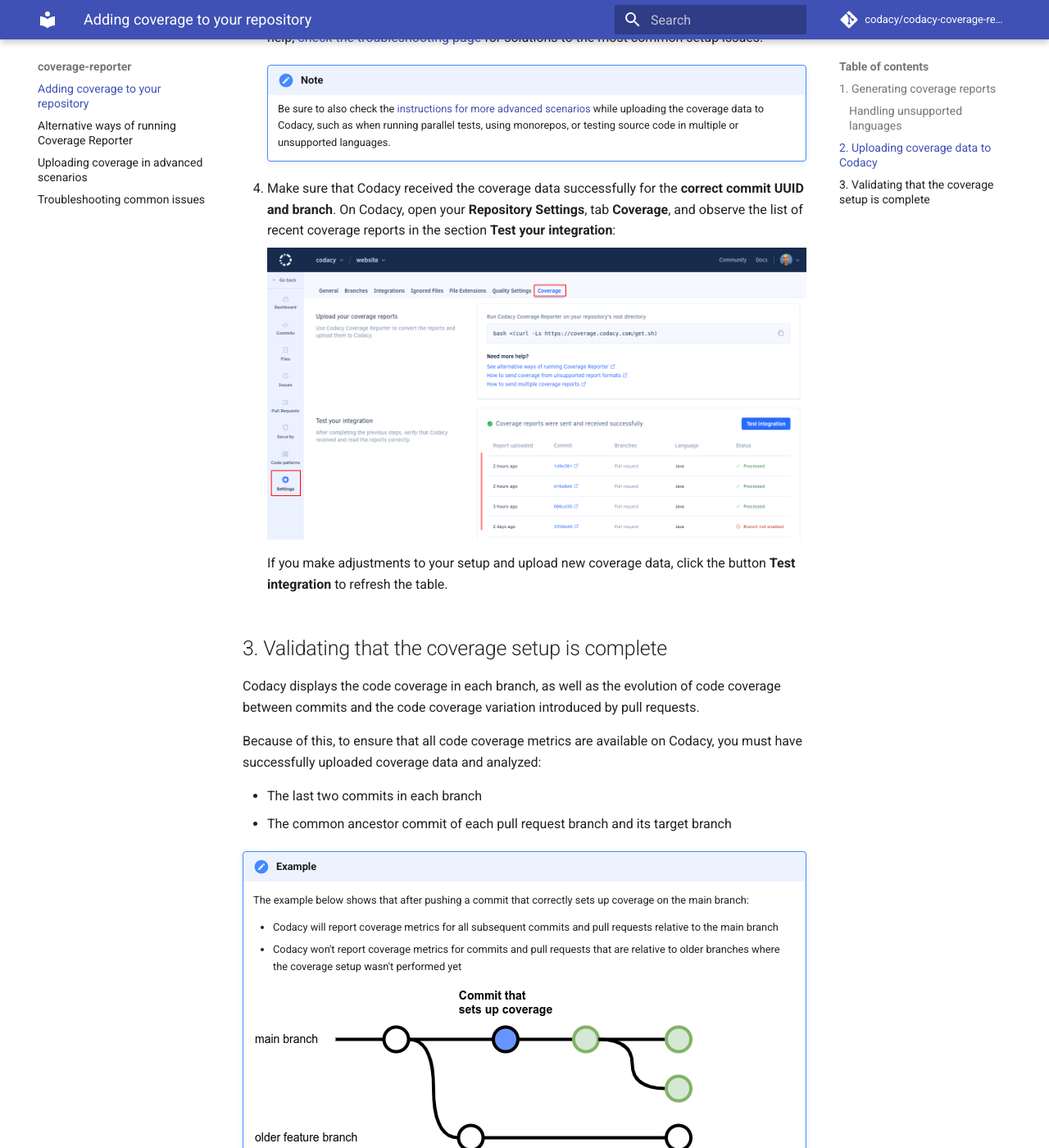
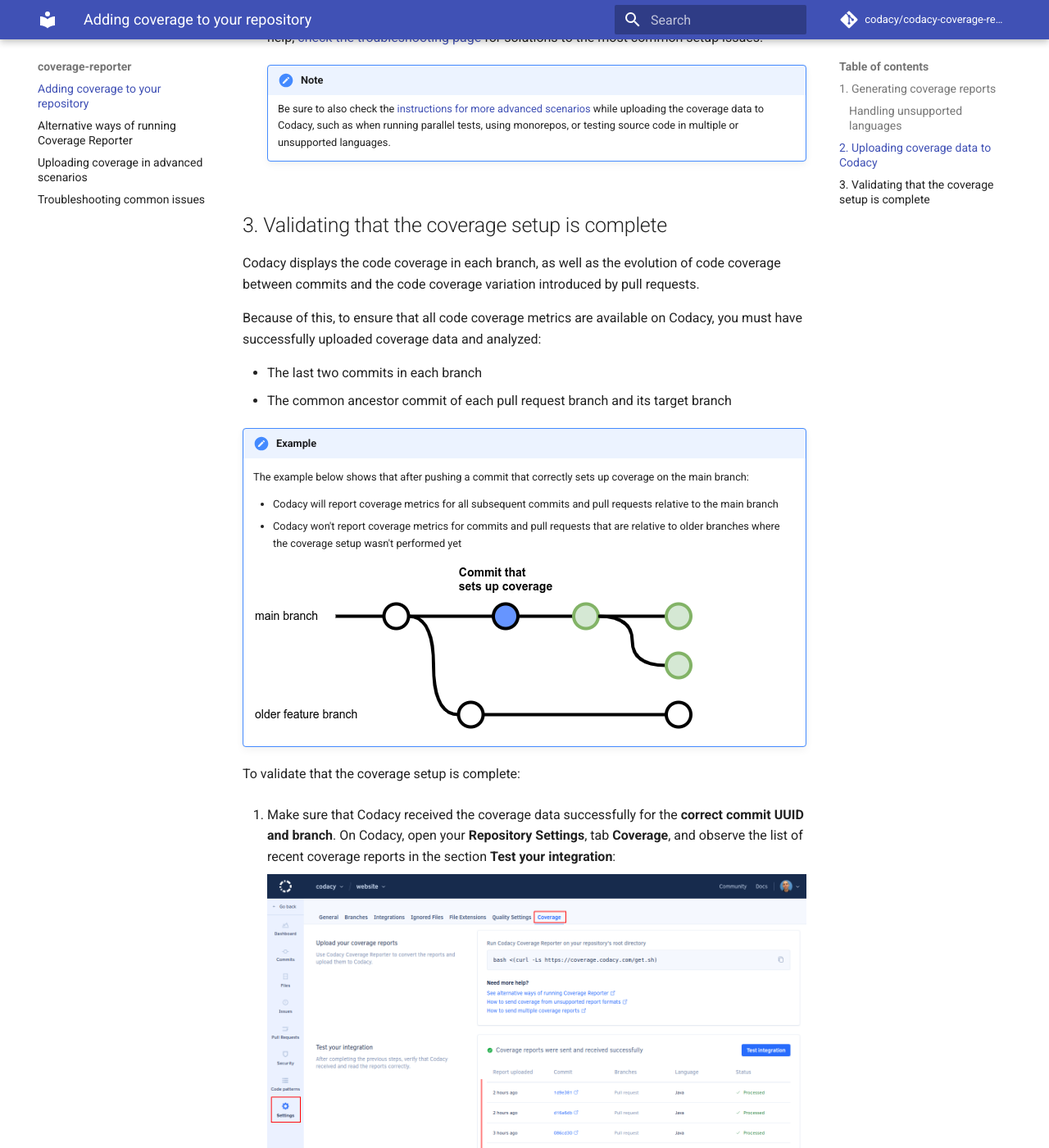
Before and after one commit to codacy/codacy-coverage-reporter, an MkDocs documentation site: the page built from docs/index.md, in a window 1280 px wide and 1400 px high, scrolled down 4331 px. Shown: the whole window at 82% size. Built offline with MkDocs 1.6.1 and Material for MkDocs 9.7.7, drawn with Linux system fonts in a browser that asks for light colours; comment, search, counter and statistics services are not loaded; some of the changed lines change nothing that is shown; some of the changed text lies outside the part shown.

Commit message:
docs: Move checking the coverage logs list to the validation section

```diff
--- a/docs/index.md
+++ b/docs/index.md
@@ -202,12 +202,6 @@
     !!! note
         Be sure to also check the [instructions for more advanced scenarios](uploading-coverage-in-advanced-scenarios.md) while uploading the coverage data to Codacy, such as when running parallel tests, using monorepos, or testing source code in multiple or unsupported languages.
 
-1.  Make sure that Codacy received the coverage data successfully for the **correct commit UUID and branch**. On Codacy, open your **Repository Settings**, tab **Coverage**, and observe the list of recent coverage reports in the section **Test your integration**:
-
-    ![Testing the coverage integration](images/coverage-test-integration.png)
-
-    If you make adjustments to your setup and upload new coverage data, click the button **Test integration** to refresh the table.
-
 ## 3. Validating that the coverage setup is complete {: id="validating-coverage"}
 
 Codacy displays the code coverage in each branch, as well as the evolution of code coverage between commits and the code coverage variation introduced by pull requests.
@@ -226,6 +220,12 @@
     ![Setting up coverage on the main branch](images/coverage-validate.png)
 
 To validate that the coverage setup is complete:
+
+1.  Make sure that Codacy received the coverage data successfully for the **correct commit UUID and branch**. On Codacy, open your **Repository Settings**, tab **Coverage**, and observe the list of recent coverage reports in the section **Test your integration**:
+
+    ![Testing the coverage integration](images/coverage-test-integration.png)
+
+    If you make adjustments to your setup and upload new coverage data, click the button **Test integration** to refresh the table.
 
 1.  Wait until there are **at least two commits** that have uploaded coverage data to Codacy and were successfully analyzed by Codacy.
 
```
